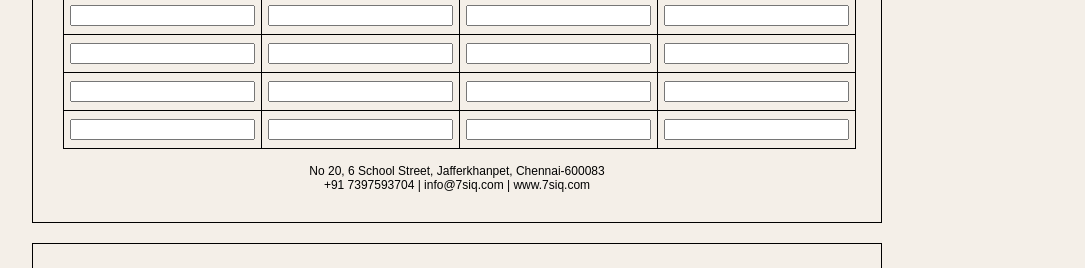
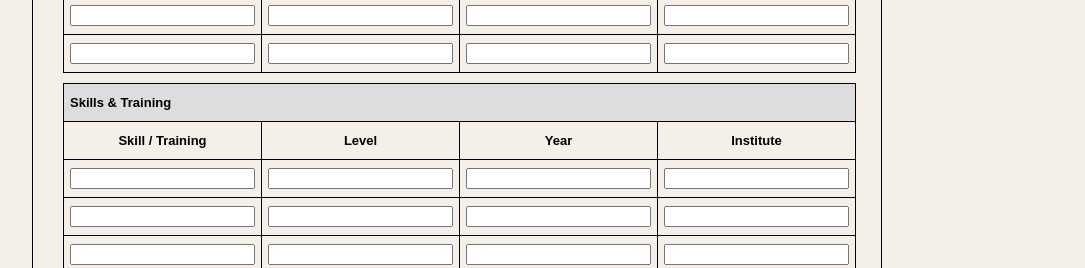
Before and after one commit to rish-jr/application-form, a website: page public/index.html in a window 1280 px wide. Shown: the part 923-1191 px from the top of the page, without its empty margins (183-1268 px from the left). Drawn offline with Linux system fonts and the light colour scheme.

Commit message:
Added Skills & Training and moved submit button

```diff
--- a/public/index.html
+++ b/public/index.html
@@ -90,10 +90,12 @@
   <table>
     <tr><td colspan="5" class="section">Educational Background</td></tr>
     <tr>
-      <th>Degree</th><th>Institute</th><th>Year</th><th>Grade</th><th>City</th>
+      <th>Degree</th>
+      <th>Institute</th>
+      <th>Year</th>
+      <th>Grade</th>
+      <th>City</th>
     </tr>
-    <!-- 5 rows -->
-    <tr><td><input></td><td><input></td><td><input></td><td><input></td><td><input></td></tr>
     <tr><td><input></td><td><input></td><td><input></td><td><input></td><td><input></td></tr>
     <tr><td><input></td><td><input></td><td><input></td><td><input></td><td><input></td></tr>
     <tr><td><input></td><td><input></td><td><input></td><td><input></td><td><input></td></tr>
@@ -104,18 +106,29 @@
   <table>
     <tr><td colspan="4" class="section">Employment History</td></tr>
     <tr>
-      <th>Company</th><th>Position</th><th>Year</th><th>Reason</th>
+      <th>Company</th>
+      <th>Position</th>
+      <th>Year</th>
+      <th>Reason</th>
     </tr>
-    <tr><td><input></td><td><input></td><td><input></td><td><input></td></tr>
     <tr><td><input></td><td><input></td><td><input></td><td><input></td></tr>
     <tr><td><input></td><td><input></td><td><input></td><td><input></td></tr>
     <tr><td><input></td><td><input></td><td><input></td><td><input></td></tr>
   </table>
 
-  <div class="footer">
-    No 20, 6 School Street, Jafferkhanpet, Chennai-600083<br>
-    +91 7397593704 | info@7siq.com | www.7siq.com
-  </div>
+  <!-- ✅ SKILLS & TRAINING (ADDED) -->
+  <table>
+    <tr><td colspan="4" class="section">Skills & Training</td></tr>
+    <tr>
+      <th>Skill / Training</th>
+      <th>Level</th>
+      <th>Year</th>
+      <th>Institute</th>
+    </tr>
+    <tr><td><input></td><td><input></td><td><input></td><td><input></td></tr>
+    <tr><td><input></td><td><input></td><td><input></td><td><input></td></tr>
+    <tr><td><input></td><td><input></td><td><input></td><td><input></td></tr>
+  </table>
 
 </div>
 
@@ -134,7 +147,11 @@
   <!-- FAMILY DETAILS -->
   <table>
     <tr><td colspan="3" class="section">Family Details</td></tr>
-    <tr><th>Name</th><th>Relationship</th><th>Occupation</th></tr>
+    <tr>
+      <th>Name</th>
+      <th>Relationship</th>
+      <th>Occupation</th>
+    </tr>
     <tr><td><input></td><td><input></td><td><input></td></tr>
     <tr><td><input></td><td><input></td><td><input></td></tr>
     <tr><td><input></td><td><input></td><td><input></td></tr>
@@ -145,8 +162,11 @@
   <table>
     <tr><td colspan="5" class="section">Emergency Contact</td></tr>
     <tr>
-      <th>Name</th><th>Relationship</th><th>Occupation</th>
-      <th>Qualification</th><th>City</th>
+      <th>Name</th>
+      <th>Relationship</th>
+      <th>Occupation</th>
+      <th>Qualification</th>
+      <th>City</th>
     </tr>
     <tr><td><input></td><td><input></td><td><input></td><td><input></td><td><input></td></tr>
     <tr><td><input></td><td><input></td><td><input></td><td><input></td><td><input></td></tr>
@@ -155,8 +175,6 @@
 
   <label>Resume</label>
   <input type="file" name="resume" accept="application/pdf">
-
-  <button type="submit">SUBMIT</button>
 
 </div>
 
@@ -188,6 +206,16 @@
     <tr><td>HR Name & Signature</td><td></td></tr>
   </table>
 
+<!-- ✅ ADDED CONTENT (AS REQUESTED) -->
+  <div style="margin-top:15px; font-size:12px; text-align:center; line-height:1.6;">
+    Send it via email or hand it over to the Human Resource Office at<br>
+    No 20, 6 school street, Jafferkhanpet, Chennai-600083<br><br>
+    +91 7397593704 &nbsp;|&nbsp; info@7siq.com &nbsp;|&nbsp; www.7siq.com
+  </div>
+
+  <!-- ✅ SUBMIT BUTTON ONLY HERE -->
+  <button type="submit">SUBMIT</button>
+
 </div>
 
 </form>
```
